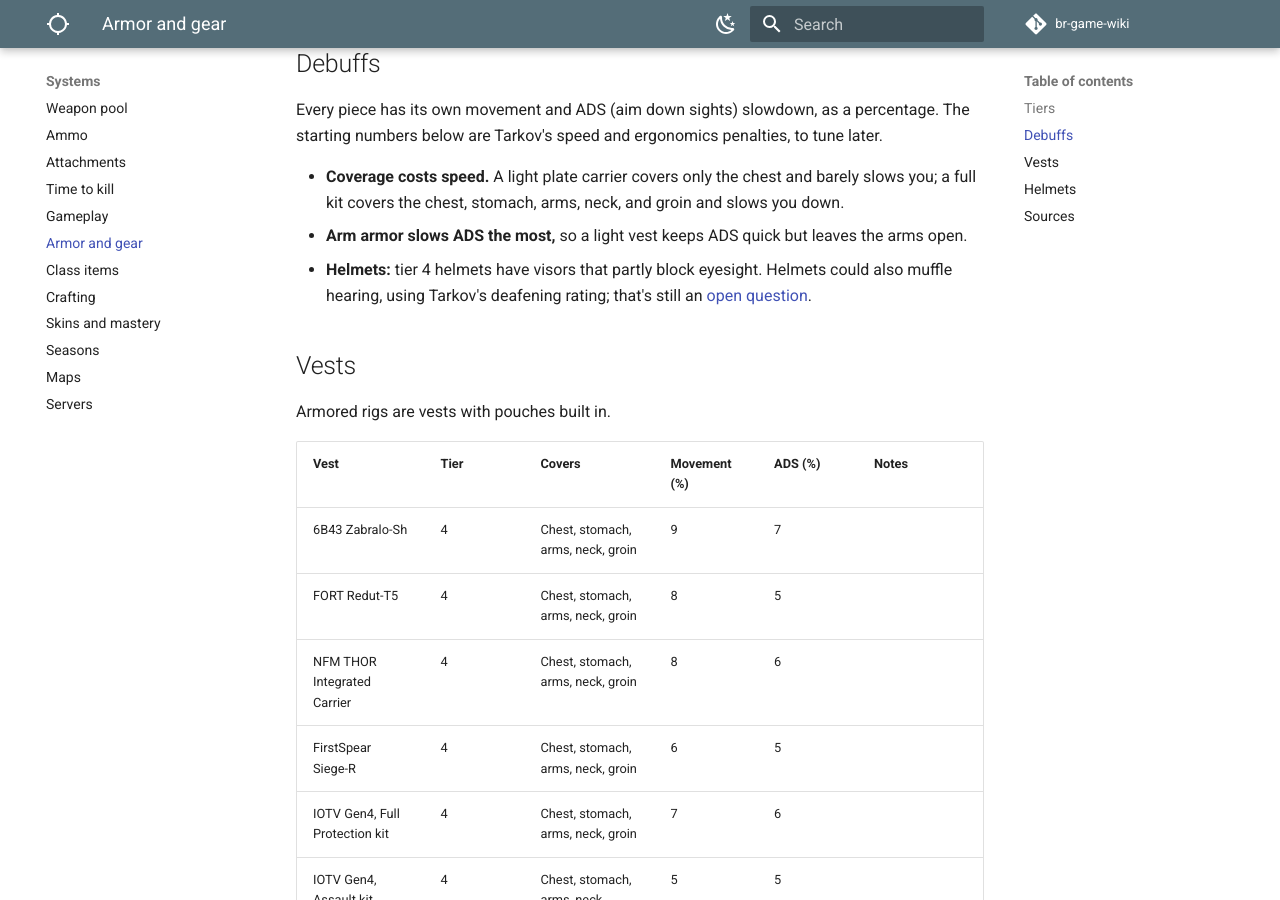
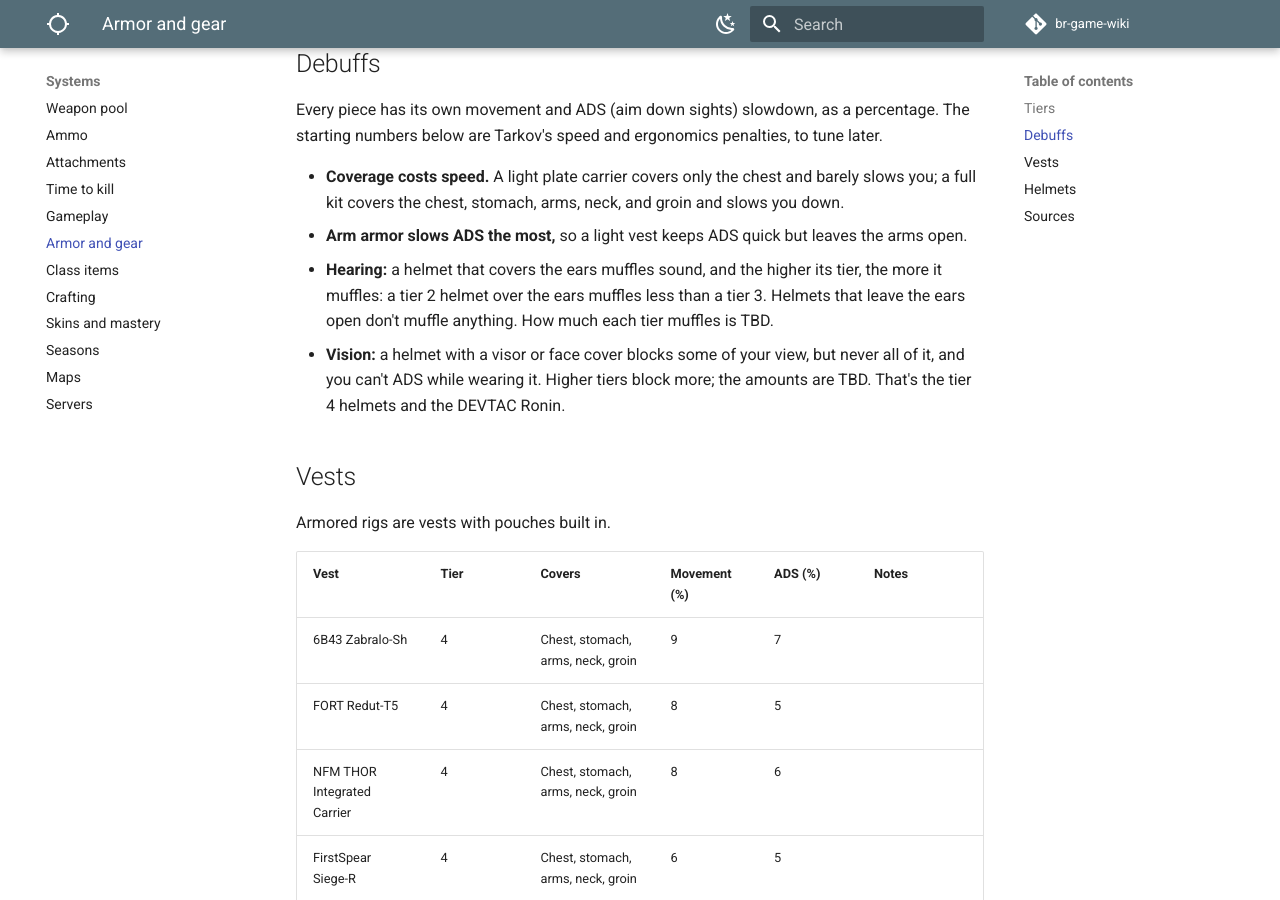
Before and after one commit to DerrickSpartan1/br-game-wiki, an MkDocs documentation site: the page built from docs/systems/armor.md, in a window 1280 px wide and 900 px high, scrolled down 894 px. Built offline with MkDocs 1.6.1 and Material for MkDocs 9.7.7, drawn with Linux system fonts in a browser that asks for light colours; comment, search, counter and statistics services are not loaded; some of the changed text lies outside the part shown.

Commit message:
Decide helmet hearing and vision rules
Co-Authored-By: Claude Opus 5.5 <noreply@anthropic.com>
Claude-Session: https://claude.ai/code/session_01LAp2s4euUjj6HZthupXLj4

```diff
--- a/docs/systems/armor.md
+++ b/docs/systems/armor.md
@@ -24,7 +24,8 @@ Every piece has its own movement and ADS (aim down sights) slowdown, as a percen
 
 - **Coverage costs speed.** A light plate carrier covers only the chest and barely slows you; a full kit covers the chest, stomach, arms, neck, and groin and slows you down.
 - **Arm armor slows ADS the most,** so a light vest keeps ADS quick but leaves the arms open.
-- **Helmets:** tier 4 helmets have visors that partly block eyesight. Helmets could also muffle hearing, using Tarkov's deafening rating; that's still an [open question](../planning/open-questions.md#systems).
+- **Hearing:** a helmet that covers the ears muffles sound, and the higher its tier, the more it muffles: a tier 2 helmet over the ears muffles less than a tier 3. Helmets that leave the ears open don't muffle anything. How much each tier muffles is TBD.
+- **Vision:** a helmet with a visor or face cover blocks some of your view, but never all of it, and you can't ADS while wearing it. Higher tiers block more; the amounts are TBD. That's the tier 4 helmets and the DEVTAC Ronin.
 
 ## Vests
 
@@ -92,36 +93,36 @@ Armored rigs are vests with pouches built in.
 
 ## Helmets
 
-"Back" is the back of the head. Helmet movement and ADS numbers come from an older Tarkov table, so they're rougher than the vests'; the TBD rows came out after it.
+"Back" is the back of the head; a helmet that lists ears muffles hearing. Helmet movement and ADS numbers come from an older Tarkov table, so they're rougher than the vests'; the TBD rows came out after it.
 
-| Helmet | Tier | Covers | Movement (%) | ADS (%) | Hearing loss | Notes |
-| --- | --- | --- | --- | --- | --- | --- |
-| Vulkan-5 (LShZ-5) | 4 | Top, back, ears | 7 | 20 | High | Visor |
-| Altyn | 4 | Top, back, ears | 7 | 6 | High | Visor |
-| Rys-T | 4 | TBD | TBD | TBD | High | Visor |
-| DEVTAC Ronin | 3 | Full head and face | 5 | 5 | High |  |
-| BNTI LShZ-2DTM | 3 | Top, back, ears | 3 | 10 | High |  |
-| Maska-1SCh | 3 | Top, back, ears | 3 | 7 | High |  |
-| ZSh-1-2M | 3 | Top, back, ears | 3 | 2 | High |  |
-| Highcom Striker ULACH | 3 | Top, back, ears | 2 | 4 | Low |  |
-| Highcom Striker ACHHC | 3 | Top, back | 2 | 2 | None |  |
-| MSA TC-2001 / TC-2002 (ACH) | 3 | Top, back | 2 | 2 | None |  |
-| MSA Gallet TC 800 | 3 | Top, back | 2 | 1 | None |  |
-| Team Wendy EXFIL | 3 | Top, back | 1 | 4 | None |  |
-| Diamond Age Bastion | 3 | Top, back | 1 | 2 | None |  |
-| Ops-Core FAST MT | 3 | Top, back | 1 | 0 | None |  |
-| Crye Precision AirFrame | 3 | Top, back | 0 | 3 | None |  |
-| SSh-68 | 2 | Top, back | 2 | 13 | None | Soviet steel helmet |
-| SSSh-95 Sfera-S | 2 | Top, back, ears | 2 | 3 | High |  |
-| Kiver-M | 2 | Top, back, ears | 3 | 1 | High |  |
-| 6B47 Ratnik-BSh | 2 | Top, back, ears | 1 | 2 | Low |  |
-| LShZ | 2 | Top, back | 1 | 1 | None |  |
-| NFM HJELM | 2 | TBD | TBD | TBD | None |  |
-| Galvion Caiman | 2 | TBD | TBD | TBD | None |  |
-| PSh-97 Djeta | 1 | Top, back, ears | 0 | 14 | High | Riot helmet |
-| ShPM Firefighter | 1 | Top, back, ears | 0 | 10 | High | Firefighter's helmet |
-| Kolpak-1S | 1 | Top | 2 | 5 | High | Riot helmet |
-| TSh-4M-L | 1 | Top, back, ears | 0 | 0 | Low | Soft tank crew helmet |
+| Helmet | Tier | Covers | Movement (%) | ADS (%) | Notes |
+| --- | --- | --- | --- | --- | --- |
+| Vulkan-5 (LShZ-5) | 4 | Top, back, ears | 7 | 20 | Visor: blocks some vision and ADS |
+| Altyn | 4 | Top, back, ears | 7 | 6 | Visor: blocks some vision and ADS |
+| Rys-T | 4 | TBD | TBD | TBD | Visor: blocks some vision and ADS |
+| DEVTAC Ronin | 3 | Top, back, ears, face | 5 | 5 | Face cover: blocks some vision and ADS |
+| BNTI LShZ-2DTM | 3 | Top, back, ears | 3 | 10 |  |
+| Maska-1SCh | 3 | Top, back, ears | 3 | 7 |  |
+| ZSh-1-2M | 3 | Top, back, ears | 3 | 2 |  |
+| Highcom Striker ULACH | 3 | Top, back, ears | 2 | 4 |  |
+| Highcom Striker ACHHC | 3 | Top, back | 2 | 2 |  |
+| MSA TC-2001 / TC-2002 (ACH) | 3 | Top, back | 2 | 2 |  |
+| MSA Gallet TC 800 | 3 | Top, back | 2 | 1 |  |
+| Team Wendy EXFIL | 3 | Top, back | 1 | 4 |  |
+| Diamond Age Bastion | 3 | Top, back | 1 | 2 |  |
+| Ops-Core FAST MT | 3 | Top, back | 1 | 0 |  |
+| Crye Precision AirFrame | 3 | Top, back | 0 | 3 |  |
+| SSh-68 | 2 | Top, back | 2 | 13 | Soviet steel helmet |
+| SSSh-95 Sfera-S | 2 | Top, back, ears | 2 | 3 |  |
+| Kiver-M | 2 | Top, back, ears | 3 | 1 |  |
+| 6B47 Ratnik-BSh | 2 | Top, back, ears | 1 | 2 |  |
+| LShZ | 2 | Top, back | 1 | 1 |  |
+| NFM HJELM | 2 | TBD | TBD | TBD |  |
+| Galvion Caiman | 2 | TBD | TBD | TBD |  |
+| PSh-97 Djeta | 1 | Top, back, ears | 0 | 14 | Riot helmet |
+| ShPM Firefighter | 1 | Top, back, ears | 0 | 10 | Firefighter's helmet |
+| Kolpak-1S | 1 | Top | 2 | 5 | Riot helmet |
+| TSh-4M-L | 1 | Top, back, ears | 0 | 0 | Soft tank crew helmet |
 
 Left out: Tarkov's fictional and joke pieces, like the UNTAR gear, boss editions, the pumpkin helmet, and the Tac-Kek replica. Color variants are skins.
 
```
Also changed, not shown: docs/planning/changelog.md (+1 -0 lines), docs/planning/decisions.md (+1 -0 lines), docs/planning/open-questions.md (+1 -2 lines).
